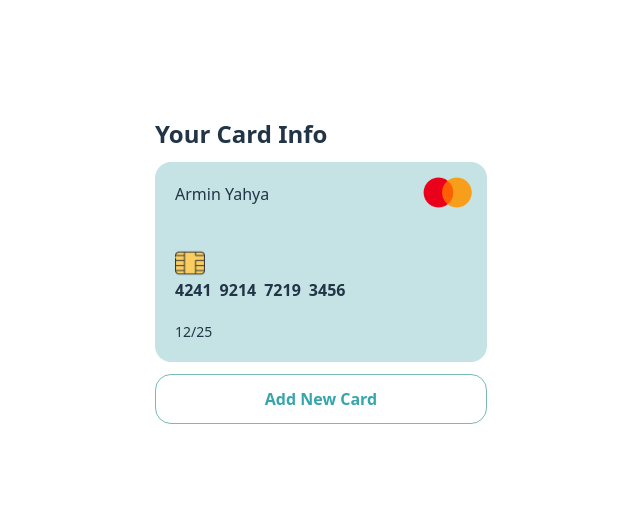
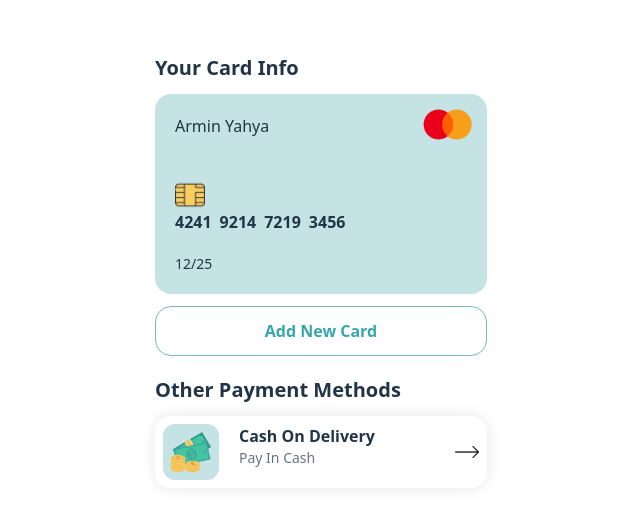
Before and after one commit to arminyahya/checkout-sdk, a React (Vite) app: page / in a window 1280 px wide. Shown: the part 129-648 px from the top of the page, without its empty margins (319-959 px from the left). Built offline with nearby package versions, Linux system fonts and the light colour scheme.

Commit message:
feat: payment methods added

```diff
--- a/src/App.tsx
+++ b/src/App.tsx
@@ -1,9 +1,7 @@
 import './App.css'
-import CardPreview from './components/card-preview'
-import PaymentOptionsScreen from './components/payment-options-screen'
+import PaymentOptionsScreen from './components/payment-methods'
 
 function App() {
-
   return (
     <PaymentOptionsScreen />
   )
--- /dev/null
+++ b/src/components/card/index.tsx
@@ -0,0 +1,7 @@
+export default function Card({ children }: { children: React.ReactNode }) {
+    return (
+        <div className="shadow-[0_0_15px_rgba(0,0,0,0.1)] rounded-2xl p-2 w-full">
+            {children}
+        </div>
+    )
+}
--- /dev/null
+++ b/src/components/other-payment-methods/index.tsx
@@ -0,0 +1,14 @@
+import OtherPaymentMethodsItem from "./item";
+
+export default function OtherPaymentMethods() {
+    return (
+        <div className="flex flex-col gap-3 w-full">
+            <div className="text-xl font-bold text-left">
+                Other Payment Methods
+            </div>
+            <div className="flex flex-row gap-3">
+                <OtherPaymentMethodsItem title="Cash On Delivery" description="Pay In Cash" img="/cash-icon.png" />
+            </div>
+        </div>
+    )
+}
--- /dev/null
+++ b/src/components/other-payment-methods/item.tsx
@@ -0,0 +1,30 @@
+import Card from "../card";
+
+interface Props {
+    title: string;
+    description: string;
+    img: string;
+}
+
+export default function OtherPaymentMethodsItem({
+    title,
+    description,
+    img,
+}: Props) {
+    return (
+        <Card>
+        <div className="flex gap-5 w-full cursor-pointer">
+            <div className="flex items-center justify-center bg-[#c5e2e4] rounded-xl p-2">
+                <img className="w-10 h-10" src={img} alt={title} />
+            </div>
+            <div>
+                <h3 className="font-bold">{title}</h3>
+                <p className="text-sm text-gray-500 text-left">{description}</p>
+            </div>
+            <div className="flex justify-center items-center ms-auto">
+            <img src="/right-arrow.png" alt="arrow-right" className="w-6" />
+            </div>
+        </div>
+        </Card>
+    )
+}
--- a/src/components/payment-options-screen/index.tsx
+++ b/src/components/payment-methods/index.tsx
@@ -1,11 +1,12 @@
 import AddNewCardBox from "../add-new-card-box";
 import CardPreview from "../card-preview";
+import OtherPaymentMethods from "../other-payment-methods";
 
 export default function PaymentOptionsScreen() {
     return (
         <div className='w-full flex flex-col gap-5'>
             <div className="flex flex-col gap-3">
-                <div className="text-2xl font-bold text-left">Your Card Info</div>
+                <div className="text-xl font-bold text-left">Your Card Info</div>
                 <CardPreview
                     fullName='Armin Yahya'
                     cardNumber='4241921472193456'
@@ -13,6 +14,7 @@ export default function PaymentOptionsScreen() {
                 />
                 <AddNewCardBox />
             </div>
+            <OtherPaymentMethods />
         </div>
     )
 }
```
Also changed, not shown: public/cash-icon.png (added), public/right-arrow.png (added).
